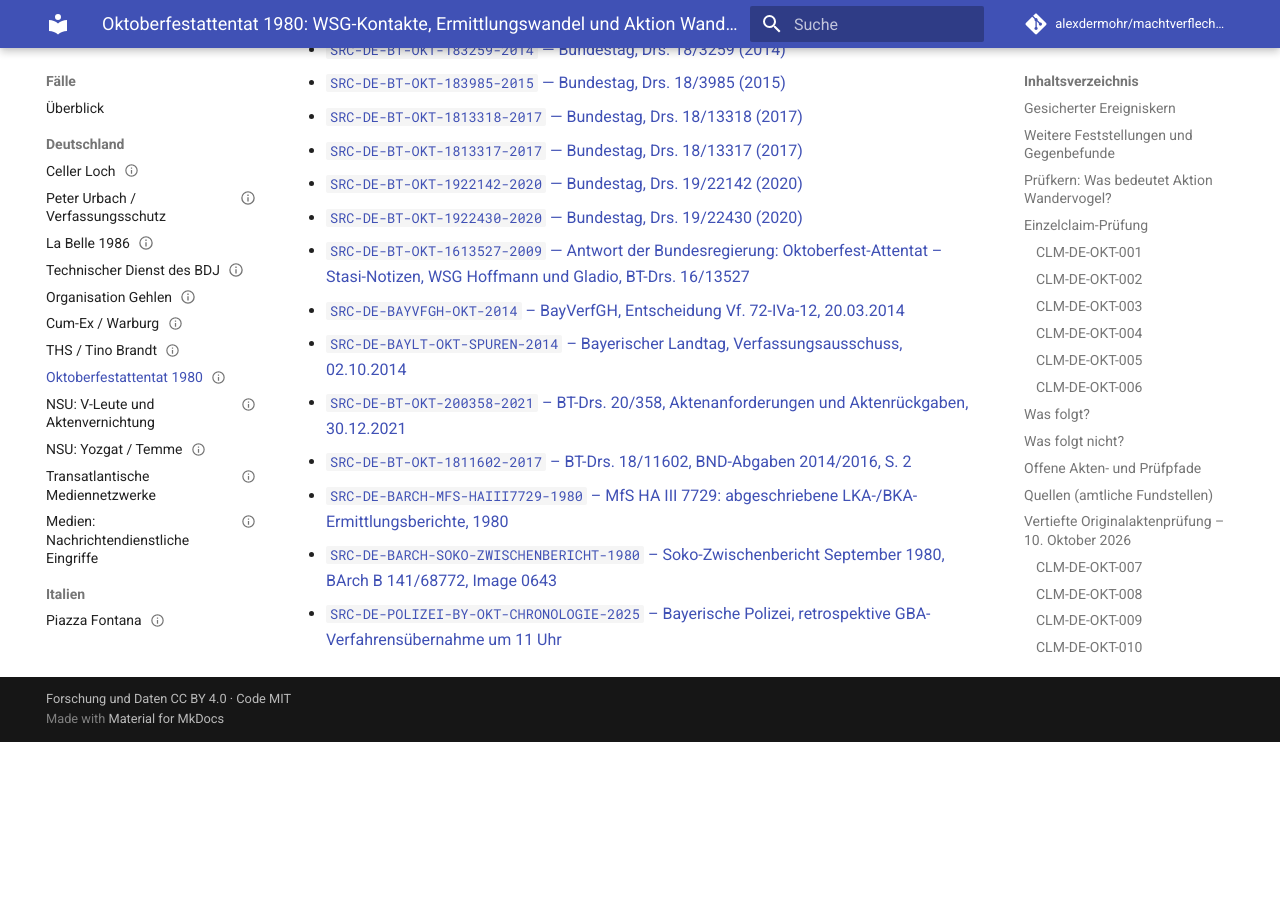
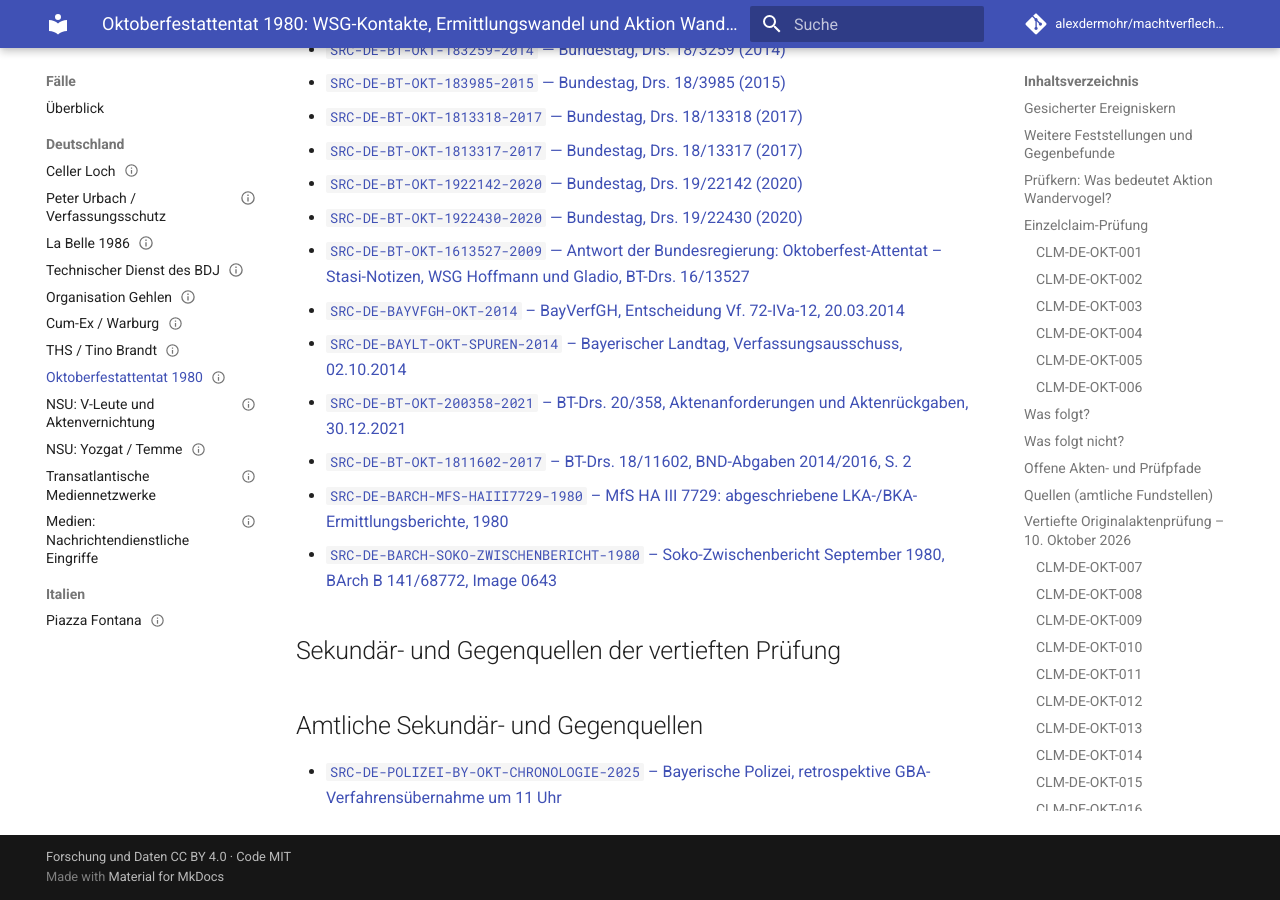
Before and after one commit to alexdermohr/machtverflechtungen, an MkDocs documentation site: the page built from docs/faelle/de/oktoberfestattentat-1980.md, in a window 1280 px wide and 900 px high, scrolled down 29427 px. Built offline with MkDocs 1.6.1 and Material for MkDocs 9.7.7, drawn with Linux system fonts in a browser that asks for light colours; comment, search, counter and statistics services are not loaded; before the commit the page ends 30169 px from its top, so only the background shows below that; some of the changed lines change nothing that is shown.

Commit message:
fix(research): separate BLKA retrospective from original Soko sources

```diff
--- a/docs/faelle/de/oktoberfestattentat-1980.md
+++ b/docs/faelle/de/oktoberfestattentat-1980.md
@@ -739,7 +739,7 @@
     text: "Der in MfS HA III Nr. 7729 wiedergegebene Ermittlungsbericht verzeichnet die Übernahme des Verfahrens durch den Generalbundesanwalt am 27. September 1980 um 14:10 Uhr und die auf 18:00 Uhr festgesetzten, länderübergreifenden Durchsuchungsmaßnahmen gegen die Wehrsportgruppe Hoffmann."
     classification: "fact"
     evidence_level: "established"
-    sources: ["SRC-DE-BARCH-MFS-HAIII7729-1980", "SRC-DE-BARCH-SOKO-ZWISCHENBERICHT-1980"]
+    sources: ["SRC-DE-BARCH-MFS-HAIII7729-1980", "SRC-DE-BARCH-SOKO-ZWISCHENBERICHT-1980", "SRC-DE-POLIZEI-BY-OKT-CHRONOLOGIE-2025"]
     evidence:
       - source: "SRC-DE-BARCH-MFS-HAIII7729-1980"
         directness: "direct"
@@ -749,11 +749,11 @@
         directness: "direct"
         locator: "BArch B 141/68772, Image 0643, Soko-Zwischenbericht Seite 1, Ermittlungsführung"
         note: "Das im Bundesarchiv publizierte zeitgenössische Original des westdeutschen Soko-Zwischenberichts nennt unabhängig vom MfS-Archivierungsweg die GBA-Übernahme am 27.09.1980 um 14.10 Uhr. Inhaltliche Abhängigkeit der MfS-Abschrift von diesem oder einer verwandten Berichtsvorlage bleibt möglich."
-    counterevidence:
       - source: "SRC-DE-POLIZEI-BY-OKT-CHRONOLOGIE-2025"
-        directness: "direct"
-        locator: "Amtliche historische Darstellung der Bayerischen Polizei, Abschnitt Ermittlungen: GBA-Übernahme 27.09.1980 um 11 Uhr"
-        note: "Die spätere bayerische Polizeichronologie verwendet die abweichende 11-Uhr-Angabe. Diese widerlegt nicht, dass die MfS-Abschrift und die Soko-Urschrift 14.10 Uhr nennen, zeigt aber Klärungsbedarf zum tatsächlichen juristischen Zeitablauf."
+        directness: "context"
+        locator: "Bayerische Polizei, spätere historische Darstellung zum Oktoberfestattentat, Abschnitt Ermittlungen"
+        note: "Amtliche retrospektive Gegenchronologie benennt 11 Uhr für die GBA-Übernahme; sie belegt den dokumentierten Wortlaut und die bestehende Quellenabweichung, nicht die Richtigkeit dieser Uhrzeit."
+    counterevidence: []
     alternatives: ["Die rasche Durchsuchung kann eine normale Reaktion auf die bekannt gewordenen WSG-Kontakte Köhlers sein und setzt kein Behördenwissen vor dem Anschlag voraus."]
     missing_evidence: ["GBA-Übernahmeverfügung und Originalsuchanordnung vom 27.09.1980, Landeskriminalamt-Einsatzberichte sowie zeitgleiche BKA-Lagechronologie."]
     scope:
@@ -1485,4 +1485,8 @@
 - [`SRC-DE-BT-OKT-1811602-2017` – BT-Drs. 18/11602, BND-Abgaben 2014/2016, S. 2](https://dserver.bundestag.de/btd/18/116/1811602.pdf)
 - [`SRC-DE-BARCH-MFS-HAIII7729-1980` – MfS HA III 7729: abgeschriebene LKA-/BKA-Ermittlungsberichte, 1980](https://www.stasi-mediathek.de/medien/bericht-ueber-die-ermittlungen-von-lka-und-bka-zum-oktoberfestattentat-1980/blatt/149/)
 - [`SRC-DE-BARCH-SOKO-ZWISCHENBERICHT-1980` – Soko-Zwischenbericht September 1980, BArch B 141/68772, Image 0643](https://www.bundesarchiv.de/themen-entdecken/online-entdecken/themenbeitraege/das-oktoberfestattentat-1980/)
+## Sekundär- und Gegenquellen der vertieften Prüfung
+
+## Amtliche Sekundär- und Gegenquellen
+
 - [`SRC-DE-POLIZEI-BY-OKT-CHRONOLOGIE-2025` – Bayerische Polizei, retrospektive GBA-Verfahrensübernahme um 11 Uhr](https://www.polizei.bayern.de/wir-ueber-uns/geschichte/003413/index.html)
```
